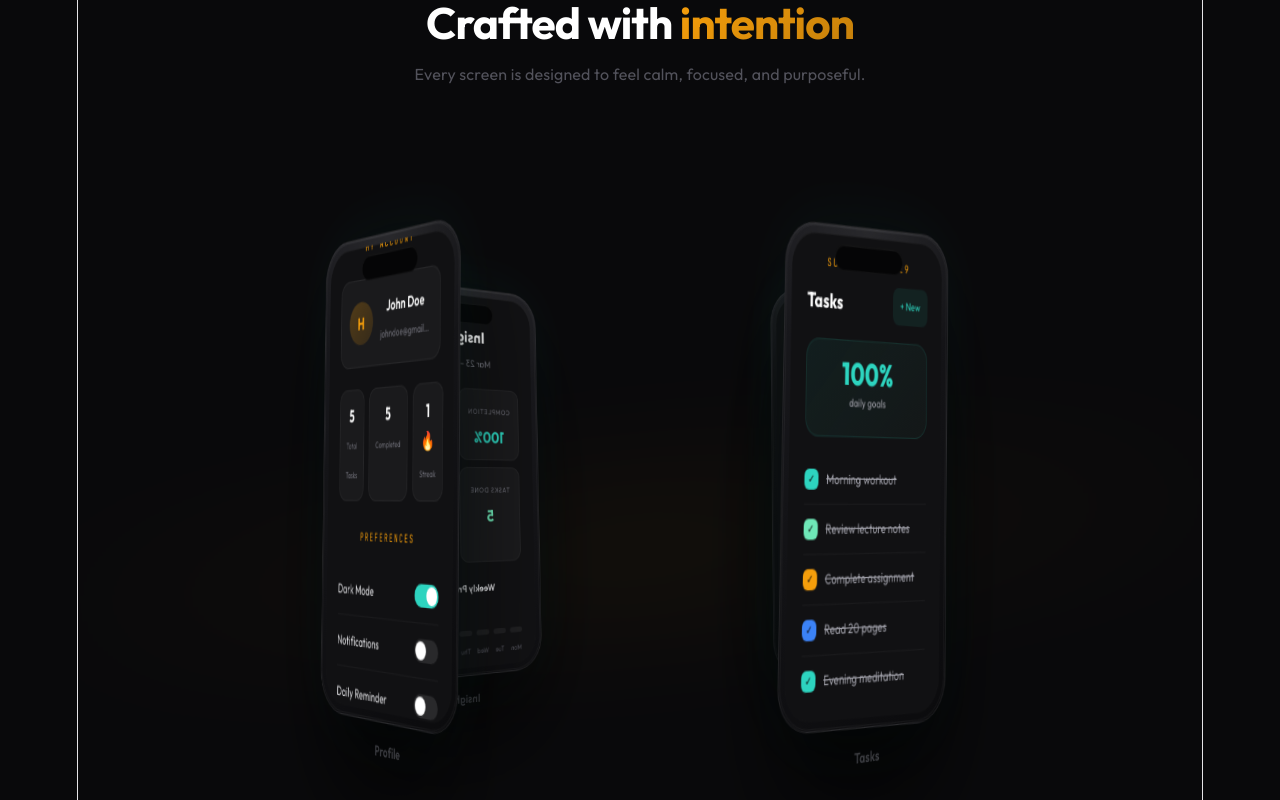
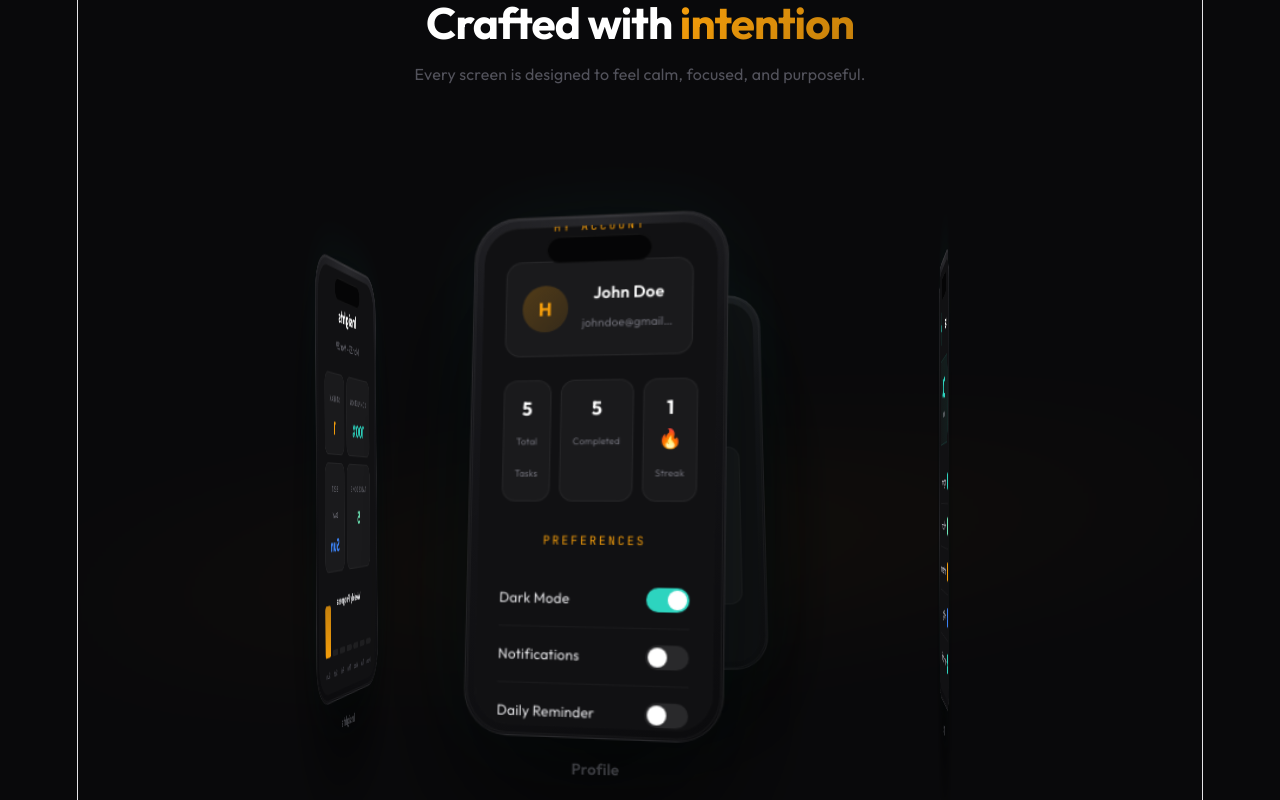
Before and after one commit to tewarihardik1112/HT_journalapp, a React (Vite) app: page / in a window 1280 px wide. Shown: the part 1820-2620 px from the top of the page. Built offline with nearby package versions, Linux system fonts and the light colour scheme.

Commit message:
Update App.jsx

```diff
--- a/src/App.jsx
+++ b/src/App.jsx
@@ -2050,7 +2050,7 @@ function Showcase3DCarousel() {
     const loop = (now) => {
       const dt = now - last;
       last = now;
-      setAngle((a) => a + dt * 0.006);
+      setAngle((a) => a + dt * 0.012);
       raf = requestAnimationFrame(loop);
     };
 
```
